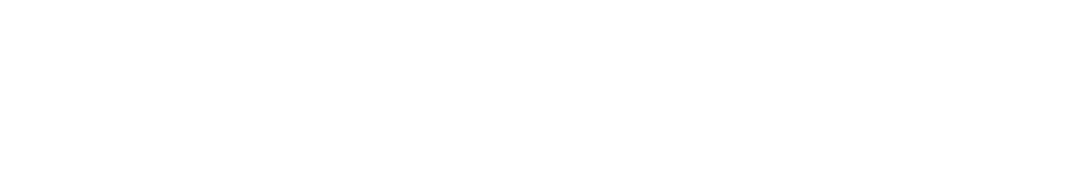
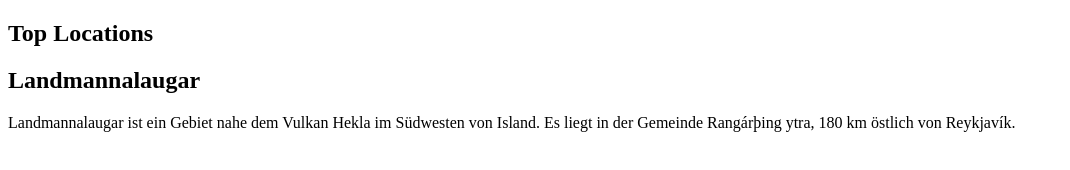
Before and after one commit to MeritKoch/top, a plain HTML site: page index.html in a window 1280 px wide. Shown: the whole page, without its empty margins (0-1070 px from the left). Drawn offline with Linux system fonts and the light colour scheme.

Commit message:
Titel und erster Satz

```diff
--- a/index.html
+++ b/index.html
@@ -7,6 +7,33 @@
     <title>Landmannalaugar</title>
 </head>
 
+<body>
+    <header>
+
+
+    </header>
+    <main>
+        <article>
+            <h1>Top Locations</h1>
+            <h2>Landmannalaugar</h2>
+            <p>Landmannalaugar ist ein Gebiet nahe dem Vulkan Hekla im Südwesten von Island. Es liegt in der Gemeinde Rangárþing ytra, 180 km östlich von Reykjavík. </p>
+
+
+
+
+        </article>
+
+
+
+    </main>
+
+
+
+
+
+
+
+</body>
 
 
 
```
